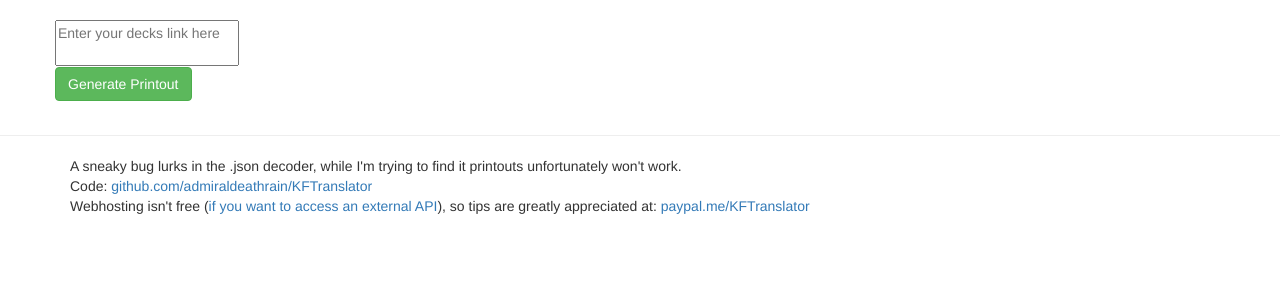
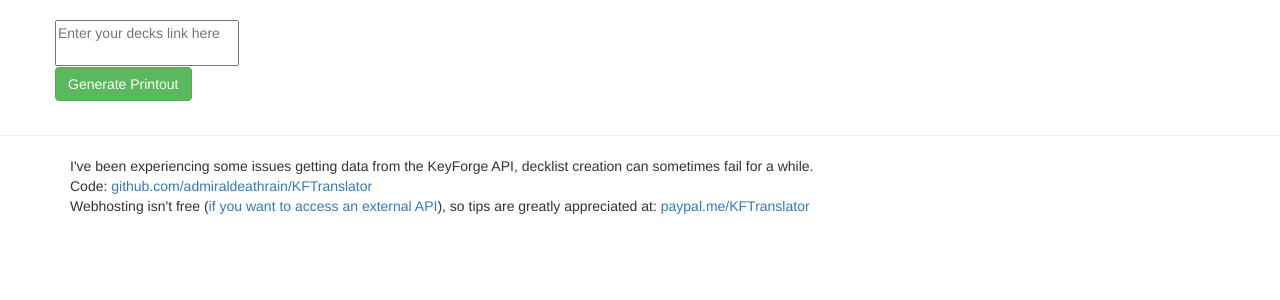
Before and after one commit to ThePorg/KFTranslator, a Flask app: page / in a window 1280 px wide. Shown: the part 52-352 px from the top of the page. Run offline with Flask 2, Linux system fonts and the light colour scheme; some libraries are stand-ins or nearby versions.

Commit message:
Updated message

```diff
--- a/templates/main_page.html
+++ b/templates/main_page.html
@@ -48,7 +48,7 @@
     <footer>
         <hr>
         <div class="container">
-                A sneaky bug lurks in the .json decoder, while I'm trying to find it printouts unfortunately won't work. <br>
+                I've been experiencing some issues getting data from the KeyForge API, decklist creation can sometimes fail for a while. <br>
                 Code: <a href="https://github.com/admiraldeathrain/KFTranslator">github.com/admiraldeathrain/KFTranslator</a> <br>
                 Webhosting isn't free (<a href="https://help.pythonanywhere.com/pages/403ForbiddenError">if you want to access an external API</a>), so tips are greatly appreciated at: <a href="https://paypal.me/KFTranslator">paypal.me/KFTranslator</a> <br>
         </div>
```
